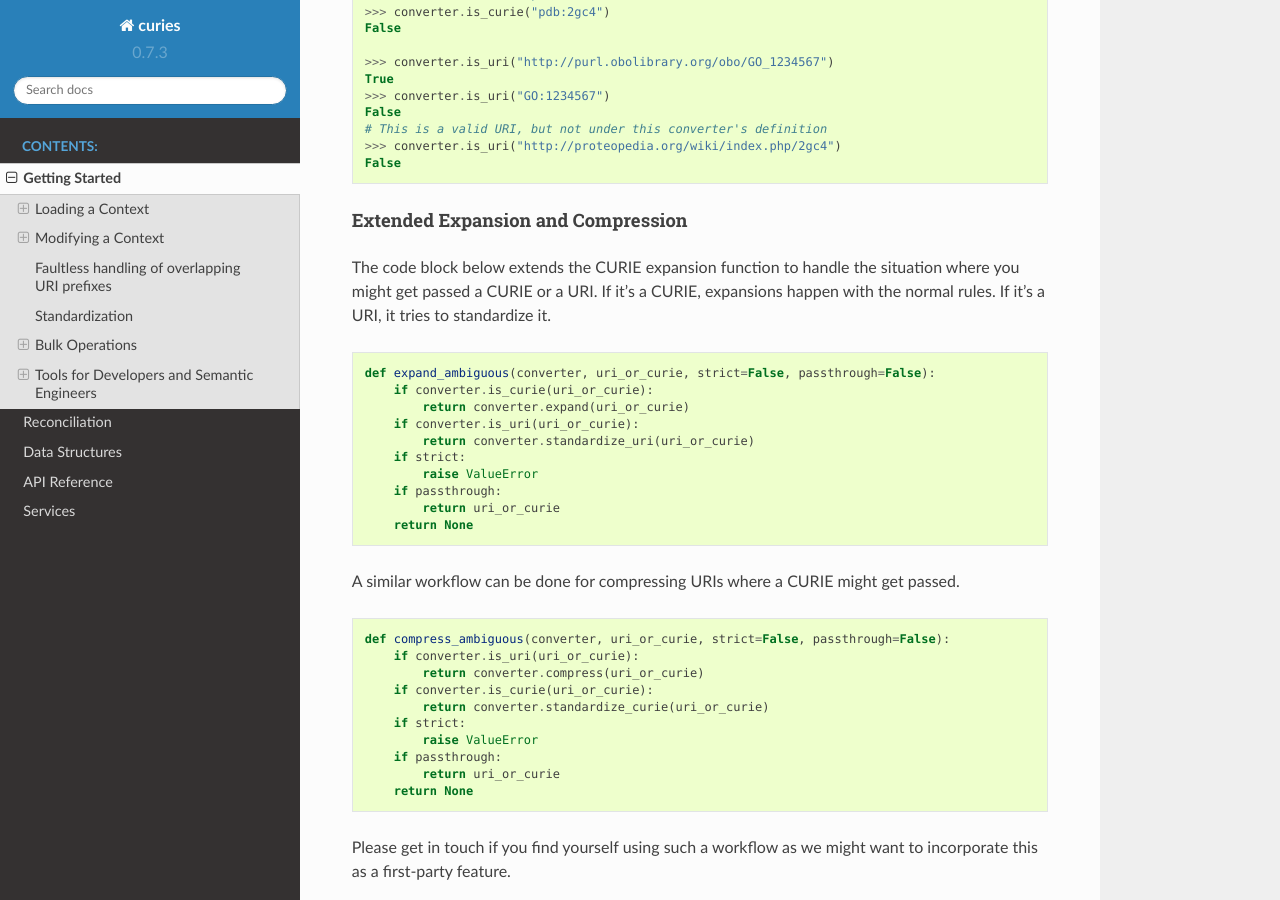
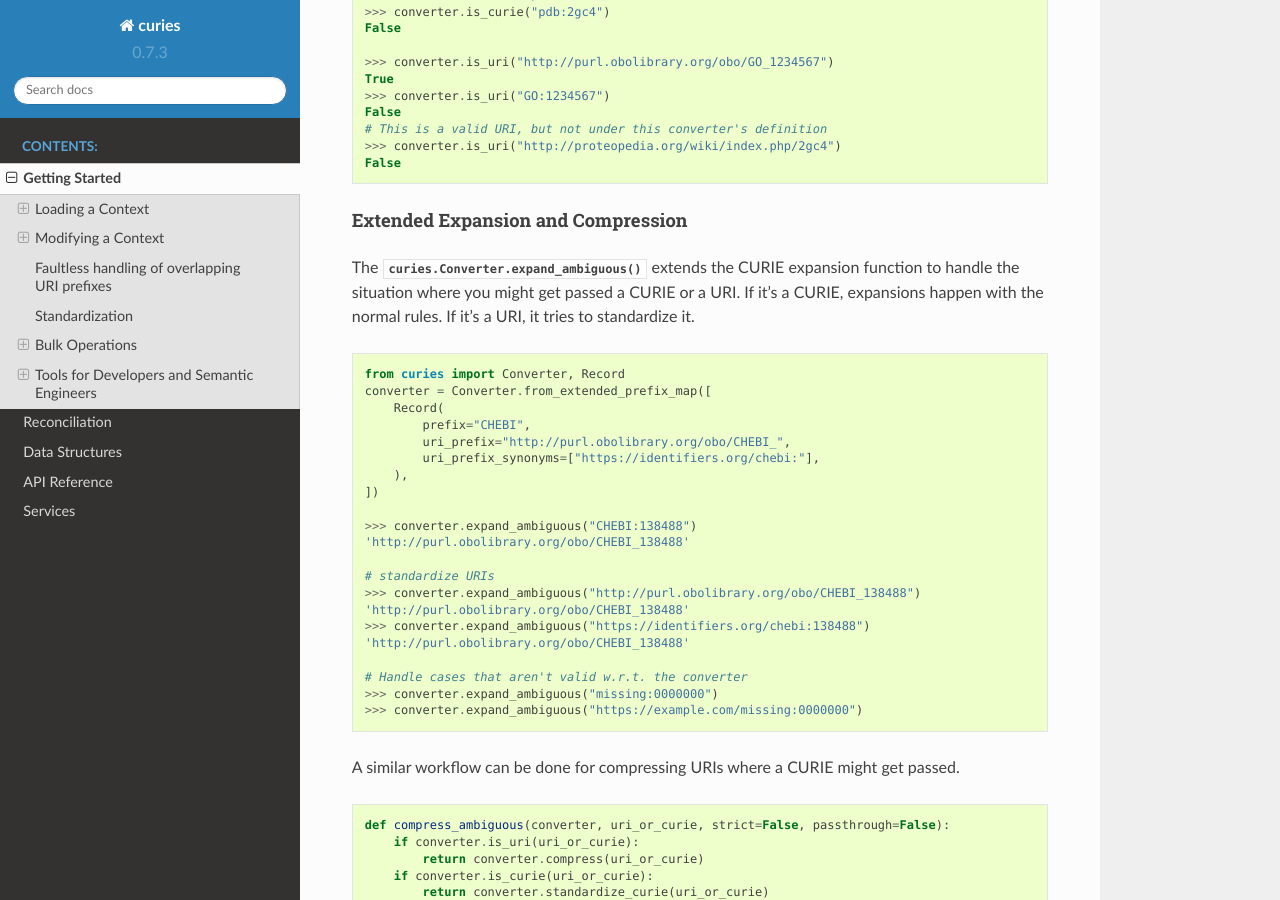
Before and after one commit to biopragmatics/curies, a Sphinx documentation site: the page built from docs/source/tutorial.rst, in a window 1280 px wide and 900 px high, scrolled down 13181 px. Built offline with Sphinx 7.4.7 and the Read the Docs theme 2.0.0, drawn with Linux system fonts in a browser that asks for light colours.

Commit message:
Update docs

```diff
--- a/docs/source/tutorial.rst
+++ b/docs/source/tutorial.rst
@@ -687,22 +687,33 @@ or a URI (:meth:`curies.Converter.is_uri`) under its definition.
 
 Extended Expansion and Compression
 **********************************
-The code block below extends the CURIE expansion function to handle the situation where
+The :meth:`curies.Converter.expand_ambiguous` extends the CURIE expansion function to handle the situation where
 you might get passed a CURIE or a URI. If it's a CURIE, expansions happen with the normal
 rules. If it's a URI, it tries to standardize it.
 
 .. code-block:: python
 
-    def expand_ambiguous(converter, uri_or_curie, strict=False, passthrough=False):
-        if converter.is_curie(uri_or_curie):
-            return converter.expand(uri_or_curie)
-        if converter.is_uri(uri_or_curie):
-            return converter.standardize_uri(uri_or_curie)
-        if strict:
-            raise ValueError
-        if passthrough:
-            return uri_or_curie
-        return None
+    from curies import Converter, Record
+    converter = Converter.from_extended_prefix_map([
+        Record(
+            prefix="CHEBI",
+            uri_prefix="http://purl.obolibrary.org/obo/CHEBI_",
+            uri_prefix_synonyms=["https://identifiers.org/chebi:"],
+        ),
+    ])
+
+    >>> converter.expand_ambiguous("CHEBI:138488")
+    'http://purl.obolibrary.org/obo/CHEBI_138488'
+
+    # standardize URIs
+    >>> converter.expand_ambiguous("http://purl.obolibrary.org/obo/CHEBI_138488")
+    'http://purl.obolibrary.org/obo/CHEBI_138488'
+    >>> converter.expand_ambiguous("https://identifiers.org/chebi:138488")
+    'http://purl.obolibrary.org/obo/CHEBI_138488'
+
+    # Handle cases that aren't valid w.r.t. the converter
+    >>> converter.expand_ambiguous("missing:0000000")
+    >>> converter.expand_ambiguous("https://example.com/missing:0000000")
 
 A similar workflow can be done for compressing URIs where a CURIE might get passed.
 
```
Also changed, not shown: 1 other file.
